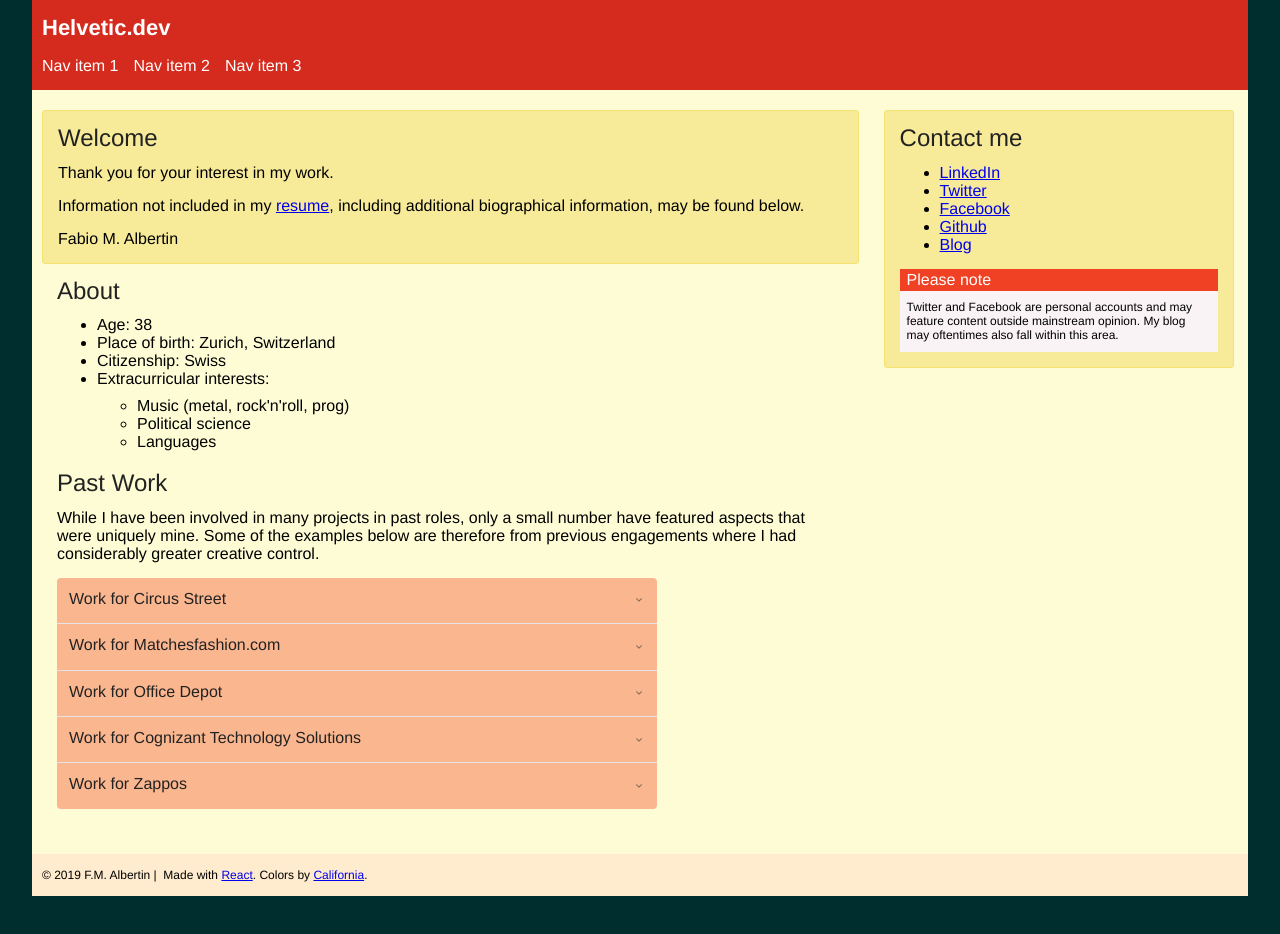
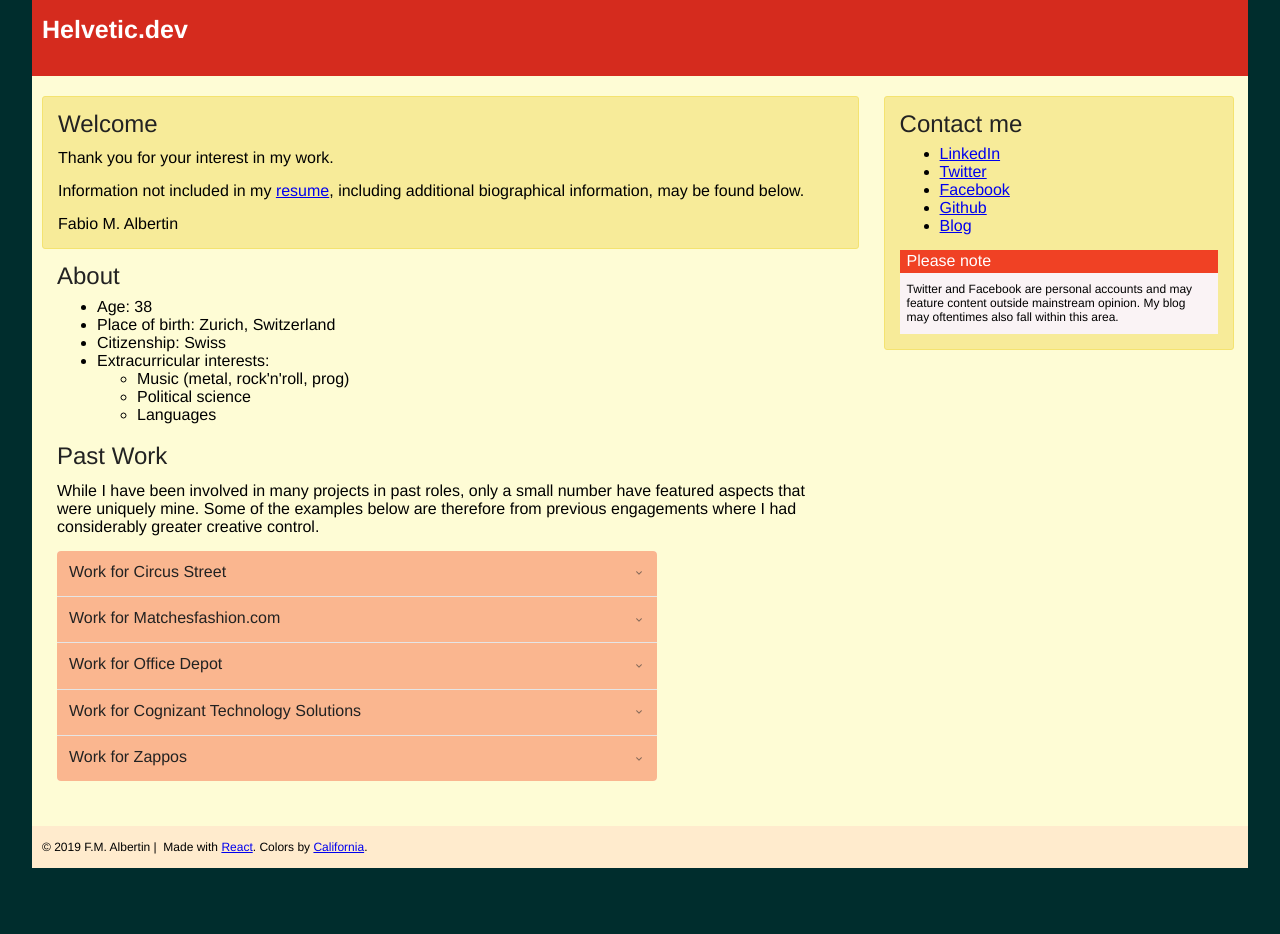
Before and after one commit to sengeezer/helvetic-dev, a React (Create React App) app: page / in a window 1280 px wide. Shown: the top 934 px of the page. Built offline with nearby package versions, Linux system fonts and the light colour scheme.

Commit message:
Further styling changes

```diff
--- a/src/components/Header.js
+++ b/src/components/Header.js
@@ -1,17 +1,17 @@
 import React from 'react';
 
-import NavItem from './NavItem';
+// import NavItem from './NavItem';
 
 const Header = () => (
   <header className="App-header">
     <h1>Helvetic.dev</h1>
-    <nav>
+    {/* <nav>
       <ul>
         <NavItem link="#main" name="Nav item 1" />
         <NavItem link="#main" name="Nav item 2" />
         <NavItem link="#main" name="Nav item 3" />
       </ul>
-    </nav>
+    </nav> */}
   </header>
 );
 
--- a/src/styles/base/_base.scss
+++ b/src/styles/base/_base.scss
@@ -16,10 +16,6 @@ code {
   font-size: $small;
 }
 
-h1 {
-  font-size: 2.2rem; // 22px
-}
-
 /* Utilities */
 .clearfix:after {
   content: ".";
--- a/src/styles/components/_App.scss
+++ b/src/styles/components/_App.scss
@@ -65,6 +65,10 @@
       .contact {
         padding-left: 15px;
         padding-right: 15px;
+
+        ul {
+          margin-top: 0;
+        }
       }
 
       .pastWork {
--- a/src/styles/components/_Header.scss
+++ b/src/styles/components/_Header.scss
@@ -4,6 +4,8 @@ header {
   margin: 0;
 
   h1 {
+    font-family: Helvetica, Arial, sans-serif;
+    font-size: 2.5rem; // 22px
     color: #fff;
     margin-top: 0;
   }
```
